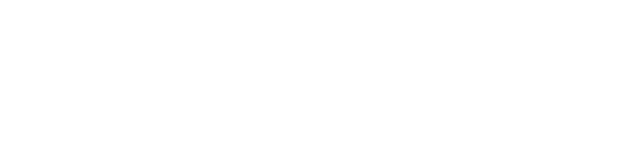
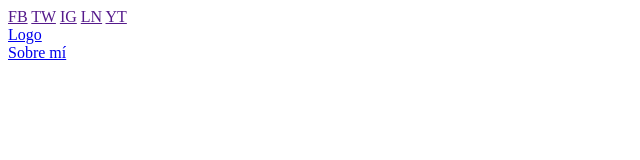
Before and after one commit to AlvaroJohelCondori/blog-example, a plain HTML site: page index.html in a window 1280 px wide. Shown: the whole page, without its empty margins (0-640 px from the left). Drawn offline with Linux system fonts and the light colour scheme.

Commit message:
Creando la página principal 	* Arquitectura del header en HTML

```diff
--- a/index.html
+++ b/index.html
@@ -3,7 +3,28 @@
   <head>
     <meta charset="UTF-8" />
     <meta name="viewport" content="width=device-width, initial-scale=1.0" />
-    <title>Document</title>
+    <title>MI Blog</title>
+    <link rel="stylesheet" href="./css/main.css" />
   </head>
-  <body></body>
+  <body>
+    <header>
+      <section>
+        <div>
+          <a href="">FB</a>
+          <a href="">TW</a>
+          <a href="">IG</a>
+          <a href="">LN</a>
+          <a href="">YT</a>
+        </div>
+      </section>
+      <nav>
+        <section>
+          <a href="#">Logo</a>
+        </section>
+        <section>
+          <a href="#">Sobre mí</a>
+        </section>
+      </nav>
+    </header>
+  </body>
 </html>
```
